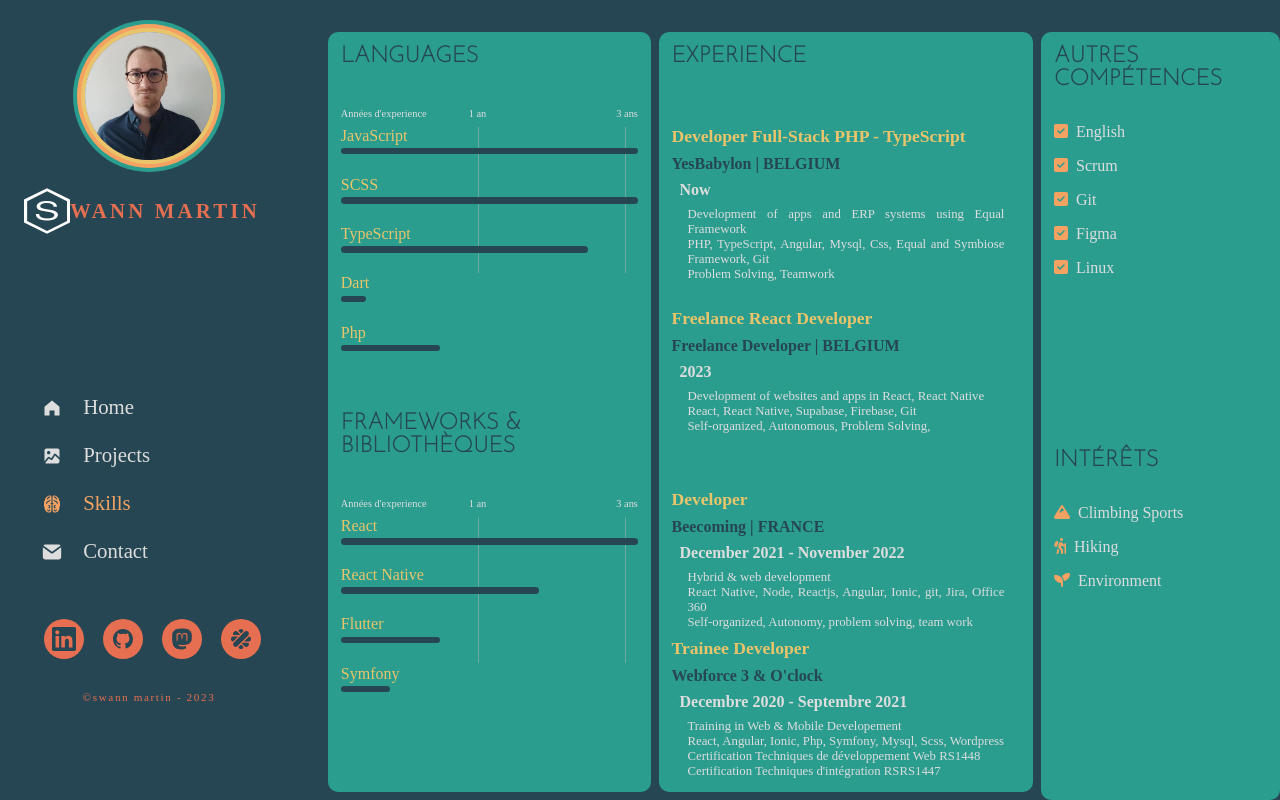
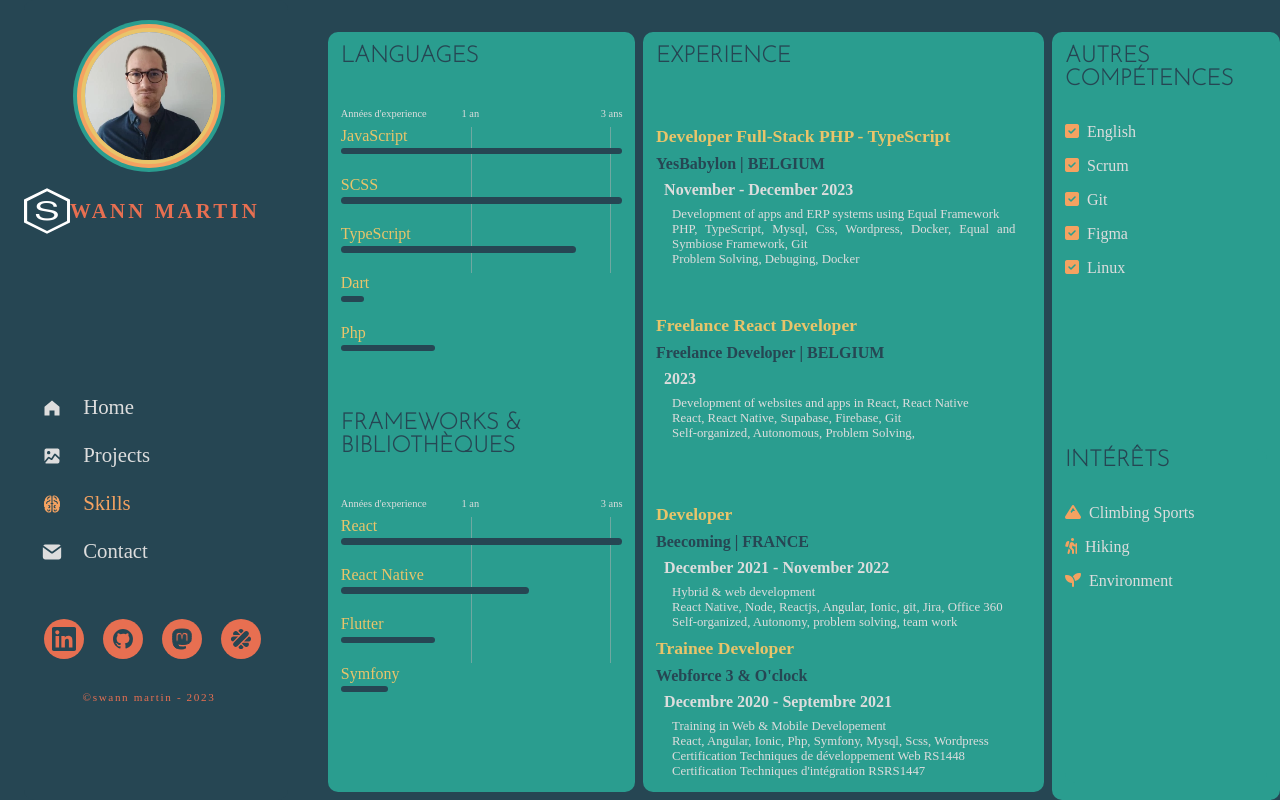
Before and after one commit to swann-martin/portfolio, a React (Vite) app: page /knowledges in a window 1280 px wide. Built offline with nearby package versions, Linux system fonts and the light colour scheme; a web font is replaced by a local one.

Commit message:
end yesbabylon experience

```diff
--- a/src/data/portfolioData.ts
+++ b/src/data/portfolioData.ts
@@ -168,11 +168,11 @@ export const experienceData = [
     jobTitle: "Developer Full-Stack PHP - TypeScript",
     company: "YesBabylon | BELGIUM",
     companyLink: "https://yesbabylon.com/",
-    date: "Now",
+    date: "November - December 2023",
     summary: "Development of apps and ERP systems using Equal Framework",
     skills:
-      "PHP, TypeScript, Angular, Mysql, Css, Equal and Symbiose Framework, Git",
-    softSkills: "Problem Solving, Teamwork",
+      "PHP, TypeScript, Mysql, Css, Wordpress, Docker, Equal and Symbiose Framework, Git",
+    softSkills: "Problem Solving, Debuging, Docker",
   },
   {
     jobTitle: "Freelance React Developer",
```
